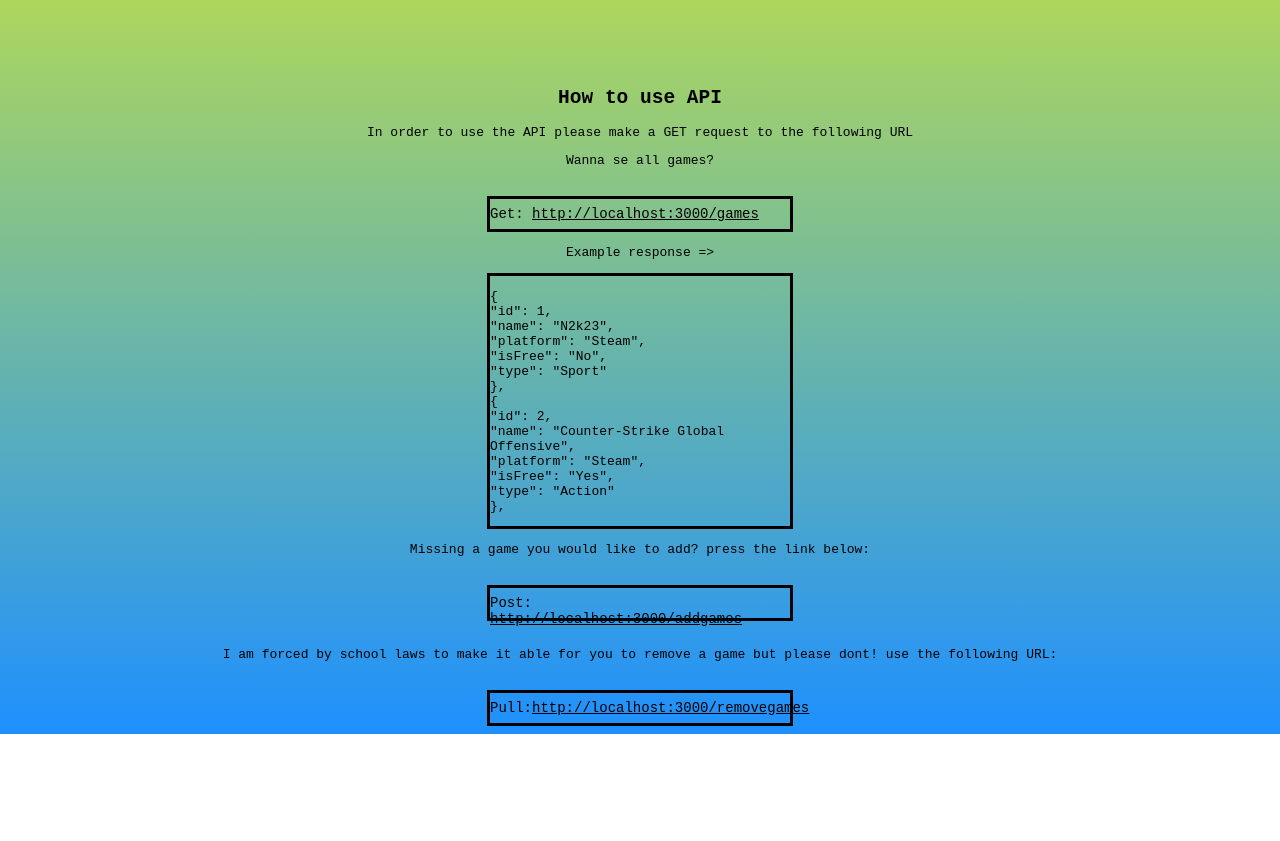
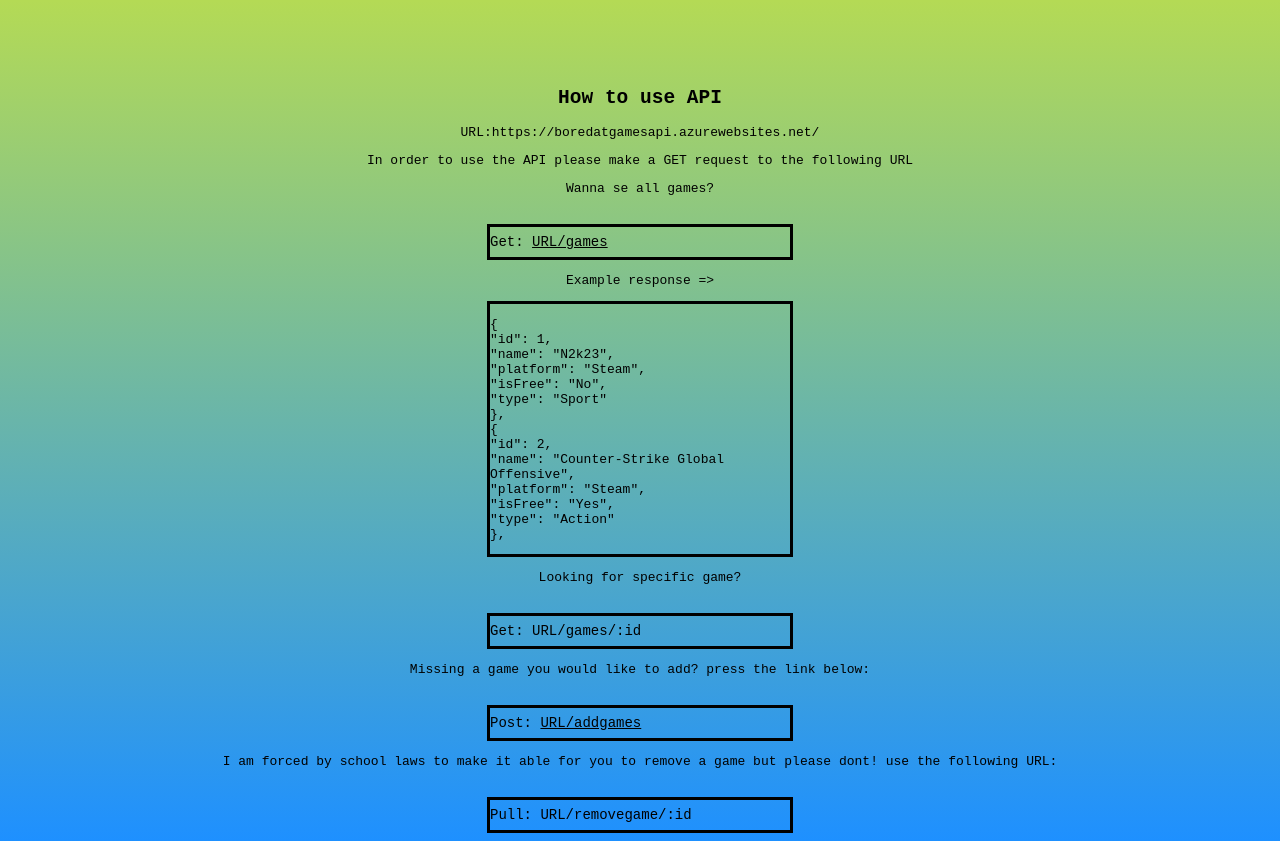
Before and after one commit to PontusLann/BoredAtGamesApi, a website: page public/index.html in a window 1280 px wide. Shown: the part 420-1261 px from the top of the page. Before the commit the page ends 1154 px from the top, so only its background shows below. Drawn offline with Linux system fonts and the light colour scheme.

Commit message:
Finished

```diff
--- a/public/index.html
+++ b/public/index.html
@@ -13,10 +13,11 @@
         <button type="button" class="button-56" id="random-game">Tell Me</button>
         <div class="game-div"></div>
         <h2>How to use API</h2>
+        <p>URL:https://boredatgamesapi.azurewebsites.net/</p>
         <p>In order to use the API please make a GET request to the following URL</p>
         <p>Wanna se all games?</p>
         <div class="exampel-div">
-            <p class="paragraph"><span>Get</span>: <a href="http://localhost:3000/games" class="games-p">http://localhost:3000/games</a> </p>
+            <p class="paragraph"><span>Get</span>: <a href="https://boredatgamesapi.azurewebsites.net/games" class="games-p">URL/games</a> </p>
         </div>
         <p>Example response =></p>
         <div class="response-div"><p>
@@ -35,17 +36,23 @@
             "type": "Action"<br>
             },<br>
         </p></div>
+        <div>
+            <p>Looking for specific game?</p>
+            <div class="remove-div">
+                <p class="paragraph"><span>Get</span>: URL/games/:id</p>
+            </div>
+        </div>
         <p>Missing a game you would like to add?
             press the link below:
         </p>
         <div class="add-div">
             <p class="paragraph"><span>Post</span>:
-        <a href="http://localhost:3000/addgames" class="game">http://localhost:3000/addgames</a></p></div>
+        <a href="https://boredatgamesapi.azurewebsites.net/addgames" class="game">URL/addgames</a></p></div>
         <p>I am forced by school laws to make it able for you to remove a game but please dont!
             use the following URL:
         </p>
         <div class="remove-div">
-            <p class="paragraph"><span>Pull</span>:<a href="http://localhost:3000/removegames" class="game">http://localhost:3000/removegames</a></p>
+            <p class="paragraph"><span>Pull</span>: URL/removegame/:id</p>
         </div>
     </div>
     <script src="index.js"></script>
```
Also changed, not shown: public/index.js (line endings or trailing spaces).
